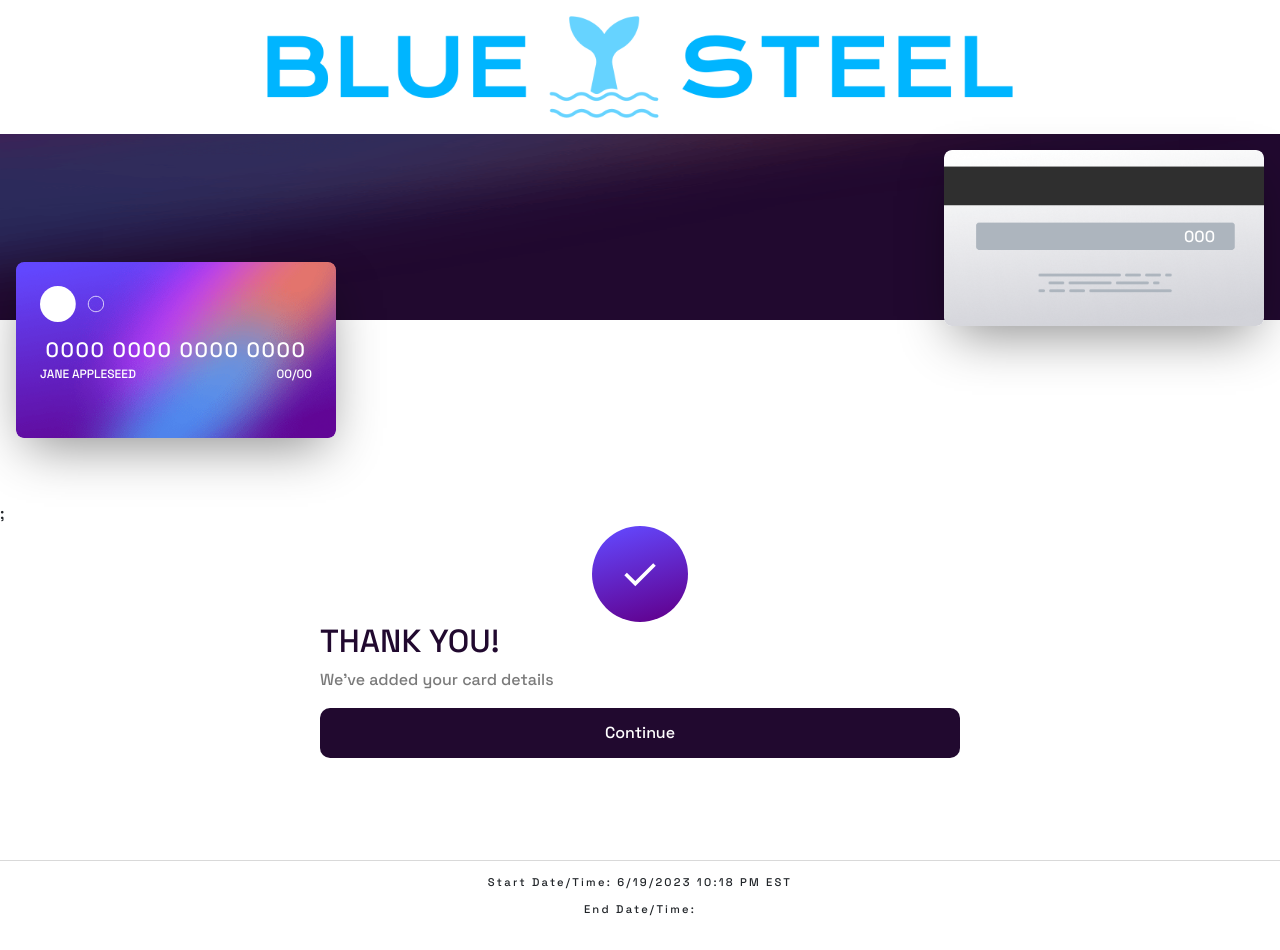
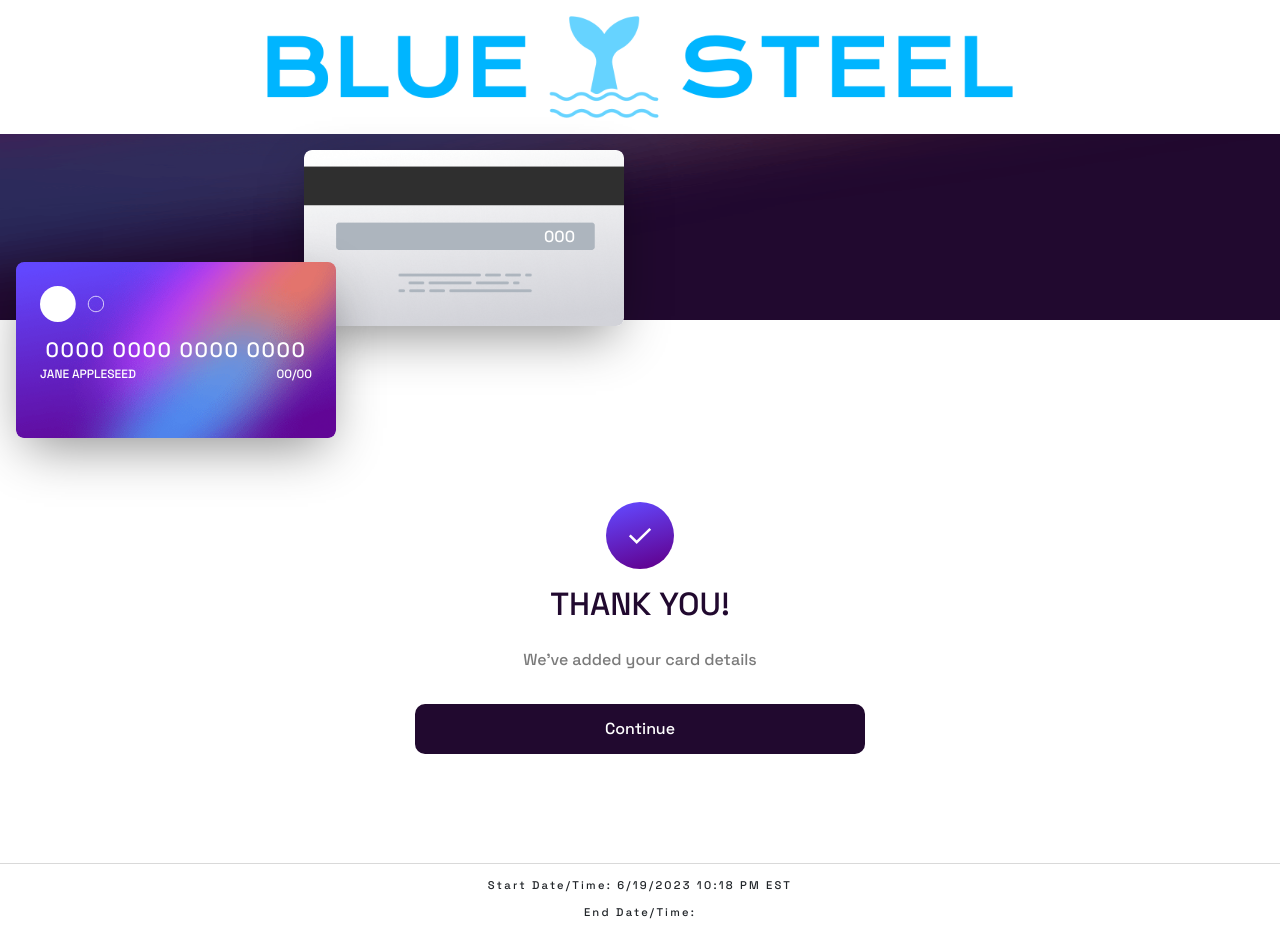
Before and after one commit to grammerjam/tt-main, a React (Create React App) app in the folder project3b/: page / in a window 1280 px wide. Both pictures are taken after typing "Sample", "Sample", "Sample", "Sample", "Sample" into the empty fields and a click on the button "Submit". Built offline with nearby package versions, Linux system fonts and the light colour scheme.

Commit message:
Styled the thank you message more and removed extra ; in CardForm component

```diff
--- a/project3b/src/components/CardForm.js
+++ b/project3b/src/components/CardForm.js
@@ -110,7 +110,7 @@
           </Form>
         </Container>
       )}
-      ;{submitForm && validated && <ThankYouMessage />}
+      {submitForm && validated && <ThankYouMessage />}
     </>
   );
 };
--- a/project3b/src/styles.scss
+++ b/project3b/src/styles.scss
@@ -89,6 +89,7 @@
   flex-direction: column-reverse;
   position: relative;
   width: 100%;
+  max-width: 50%;
   padding: 1em 1em 0 1em;
   @media screen and (min-width: 1440px) {
     flex-direction: column;
@@ -203,28 +204,16 @@
   }
 }
 
-.thank-you-message .btn {
-  width: 100%;
-  color: var(--white);
-  background-color: var(--very-dark-violet);
-  border-radius: 10px;
-  padding: 0.75em 2em;
-}
-
 .thank-you-message {
-  // display: none;
-  display: block;
+  max-width: 450px;
+  display: flex;
   flex-direction: column;
   width: 50%;
   margin: auto;
+  align-items: center;
+  gap: 1em;
 }
 
-.thank-you-message-show {
-  // display: block;
-  flex-direction: column;
-  width: 50%;
-  margin: auto;
-}
 
 .thank-you-message img {
   display: flex;
@@ -241,9 +230,17 @@
   color: hsl(0, 0%, 48%);
 }
 
+.thank-you-message .btn {
+  width: 100%;
+  color: var(--white);
+  background-color: var(--very-dark-violet);
+  border-radius: 10px;
+  padding: 0.75em 2em;
+}
+
 footer {
   padding: 1em;
-  margin-top: 3em;
+  margin-top: 55px;
   text-align: center;
   border-top: 1px solid #d9d9d9;
   background-color: #fff;
```
